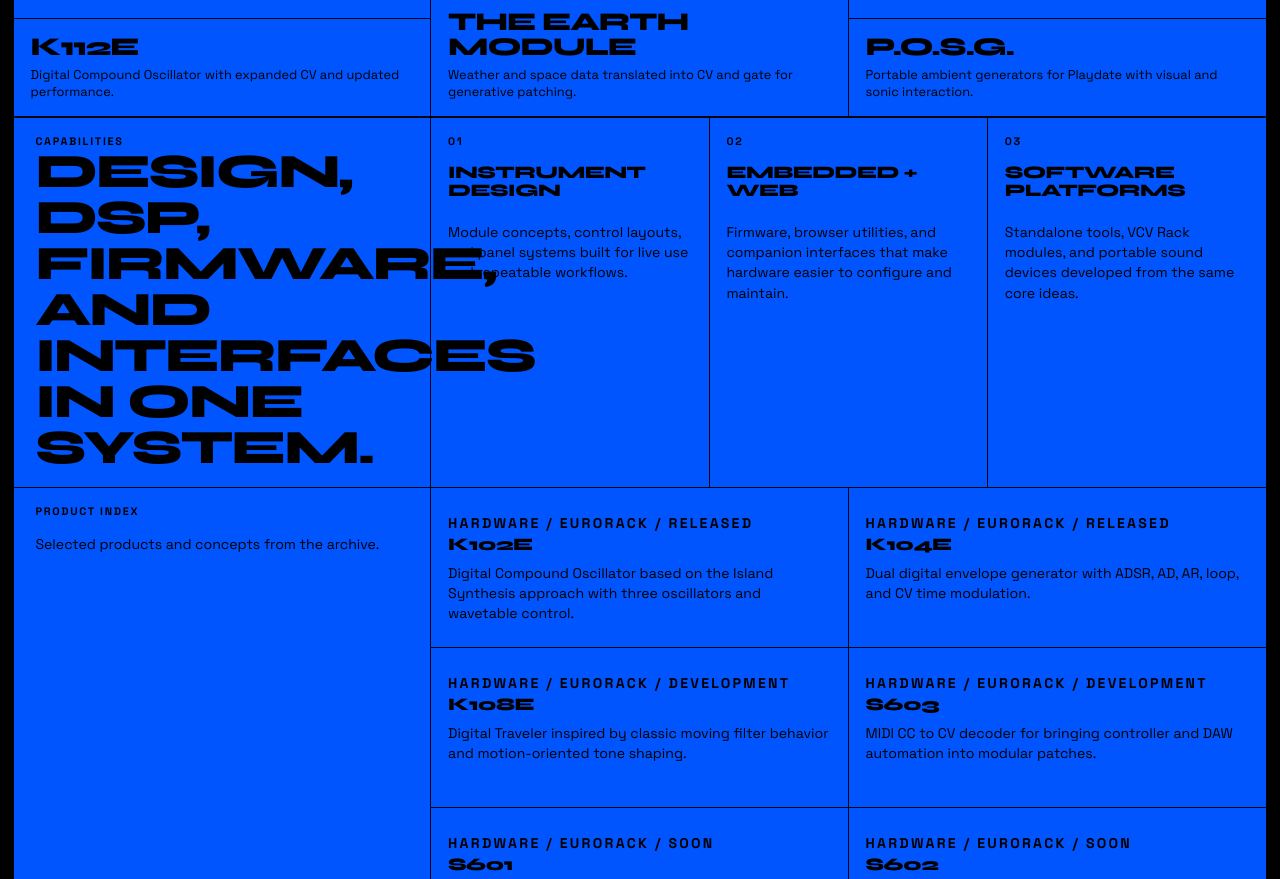
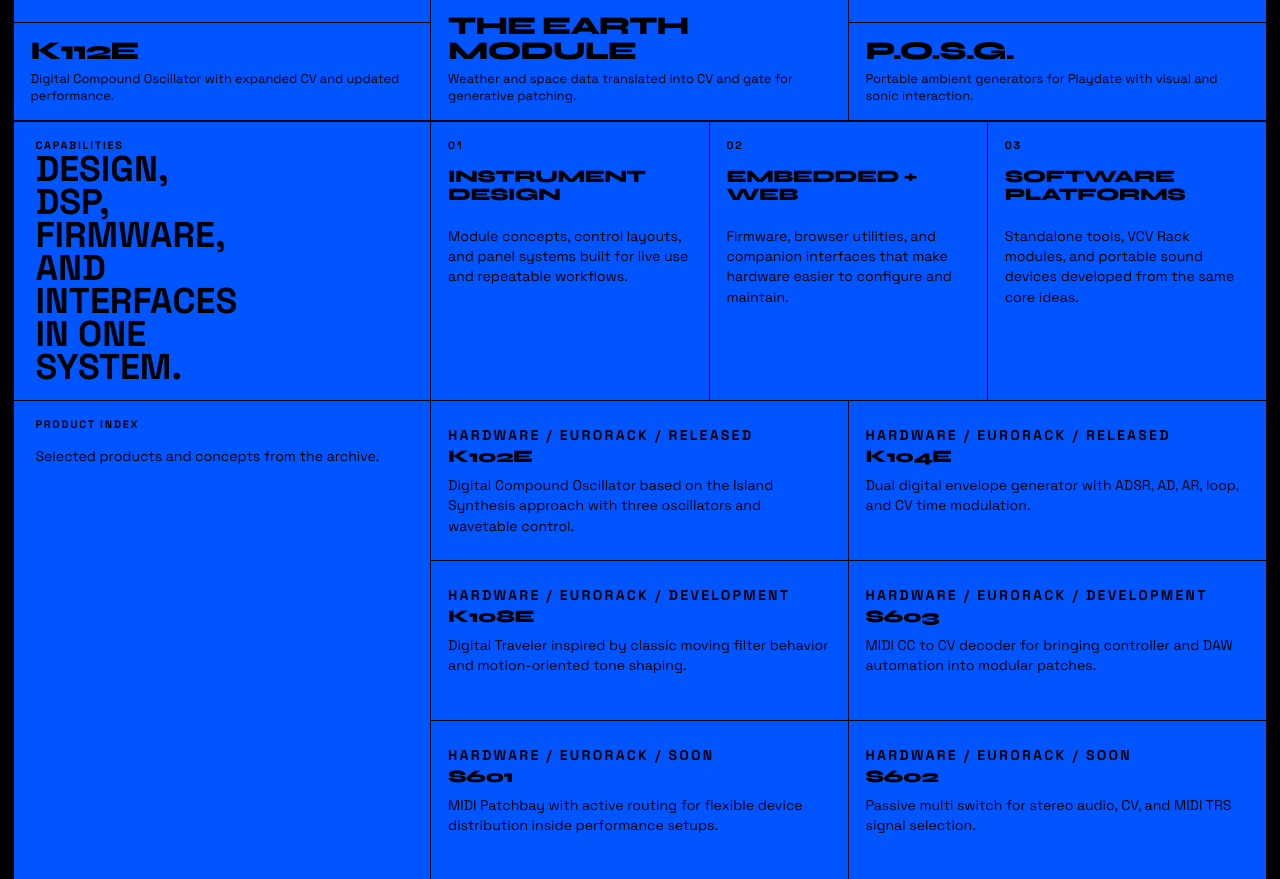
Before and after one commit to mewdelic/hugelton, a website built with Vite: page index.html in a window 1280 px wide and 2400 px high. Shown: the part 1102-1981 px from the top of the page. Built offline with nearby package versions, Linux system fonts and the light colour scheme.

Commit message:
Tighten section typography and shell layout

```diff
--- a/src/styles/_details.scss
+++ b/src/styles/_details.scss
@@ -85,6 +85,7 @@
 .support-grid__main,
 .footer-grid__brand {
     grid-column: span 4;
+    min-width: 0;
     padding: 1rem 1.35rem;
     border-right: 1px solid $line;
 }
@@ -209,6 +210,13 @@
 
 .support-grid__copy {
     max-width: 27rem;
+}
+
+.support-grid__main .section-title,
+.resource-grid__head .section-title,
+.platform-grid__head .section-title,
+.info-grid__lead .section-title {
+    max-width: 9ch;
 }
 
 .support-grid__links {
--- a/src/styles/_layout.scss
+++ b/src/styles/_layout.scss
@@ -5,7 +5,7 @@
     flex-direction: column;
     min-height: 100vh;
     padding: var(--shell-gutter);
-    overflow: hidden;
+    overflow: visible;
 }
 
 .hero-grid,
@@ -23,6 +23,7 @@
 
 .main-shell {
     flex: 1 1 auto;
+    min-height: 0;
     margin-top: var(--topbar-gap);
     border: 1px solid $line;
     border-radius: 1.5rem;
@@ -37,13 +38,15 @@
 
 .section-title {
     margin: 0;
-    max-width: 11ch;
-    font-family: "Syne", sans-serif;
-    font-size: clamp(1.7rem, 4vw, 3rem);
-    font-weight: 800;
-    line-height: 0.96;
-    letter-spacing: -0.04em;
+    max-width: 10ch;
+    font-family: "Space Grotesk", sans-serif;
+    font-size: clamp(1.35rem, 2.8vw, 2.35rem);
+    font-weight: 700;
+    line-height: 0.92;
+    letter-spacing: 0;
     text-transform: uppercase;
+    text-wrap: balance;
+    overflow-wrap: anywhere;
 }
 
 .text-link {
--- a/src/styles/_topbar.scss
+++ b/src/styles/_topbar.scss
@@ -3,6 +3,7 @@
     align-items: stretch;
     justify-content: space-between;
     position: relative;
+    flex: 0 0 auto;
     z-index: 30;
     margin: 0;
     border: 1px solid $line;
```
